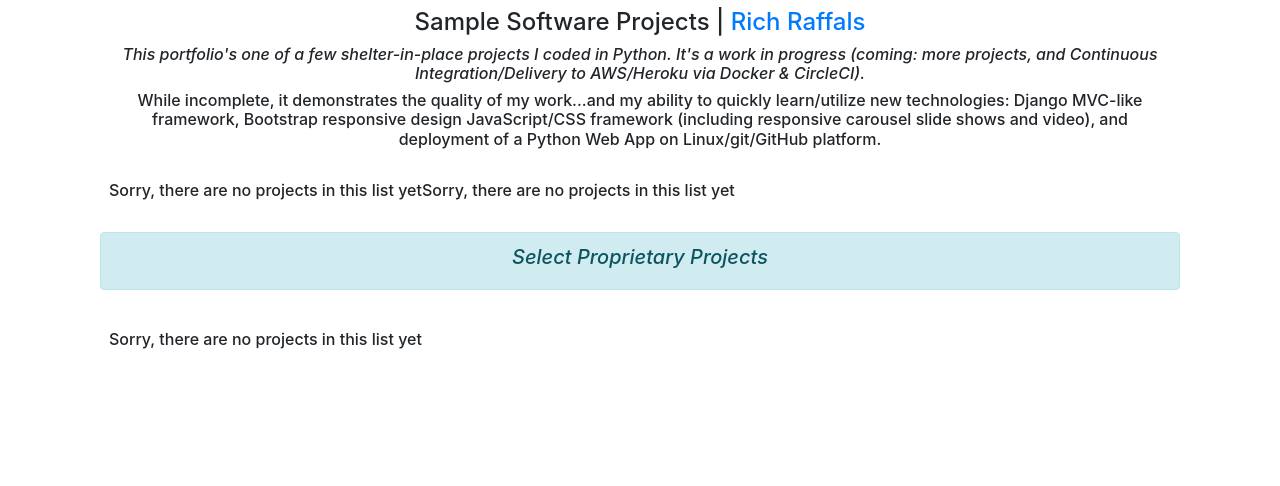
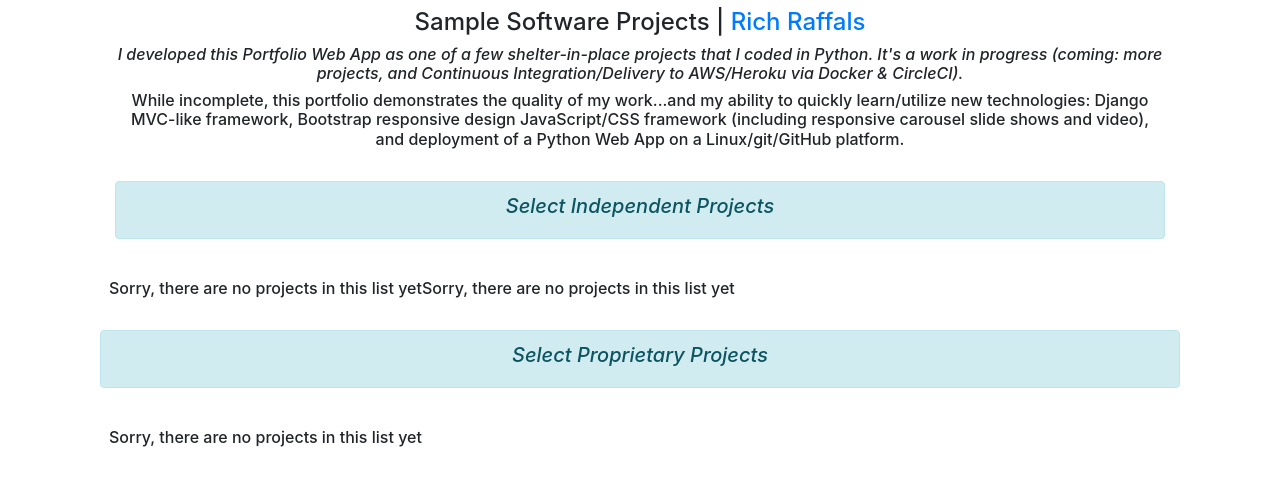
Before and after one commit to raffals/django_portfolio, a Django app: template projects/templates/projects/all_projects.html in a window 1280 px wide. Shown: the part 56-542 px from the top of the page. Run offline with Django 3.2, Linux system fonts and the light colour scheme; the template is opened without the code that fills it, so the values that code supplies are empty; some libraries are stand-ins or nearby versions.

Commit message:
Add Select Independent Projects

```diff
--- a/projects/templates/projects/all_projects.html
+++ b/projects/templates/projects/all_projects.html
@@ -8,16 +8,23 @@
     <h4 class="pt-2 text-center">Sample Software Projects | <a
     href="mailto:raffals@earthlink.net?Subject=Response to your Python portfolio">Rich Raffals</a></h4>
 
-    <h6 class="pl-3 pr-3 font-italic text-center">This portfolio's one of a few
-    shelter-in-place projects I coded in Python. It's a work in progress (coming:
-    more projects, and Continuous Integration/Delivery to AWS/Heroku via Docker &
-    CircleCI).</h6>
+    <h6 class="pl-3 pr-3 font-italic text-center">I developed this Portfolio Web App
+    as one of a few shelter-in-place projects that I coded in Python. It's a work in
+    progress (coming: more projects, and Continuous Integration/Delivery to
+    AWS/Heroku via Docker & CircleCI).</h6>
 
-    <h6 class="pl-3 pr-3 text-center">While incomplete, it demonstrates the quality
-    of my work...and my ability to quickly learn/utilize new technologies: Django
-    MVC-like framework, Bootstrap responsive design JavaScript/CSS framework
-    (including responsive carousel slide shows and video), and deployment of a
-    Python Web App on Linux/git/GitHub platform.</h6>
+    <h6 class="pl-3 pr-3 text-center">While incomplete, this portfolio demonstrates
+    the quality of my work...and my ability to quickly learn/utilize new
+    technologies: Django MVC-like framework, Bootstrap responsive design
+    JavaScript/CSS framework (including responsive carousel slide shows and video),
+    and deployment of a Python Web App on a Linux/git/GitHub platform.</h6>
+
+    <br />
+    <div class="container-fluid">
+	    <div class="alert alert-info">
+	       <h5 class="font-italic text-center">Select Independent Projects</h5>
+		</div>
+	</div>
 
       <div class="p-4 row">
     {% for project in video_projects %}
```
